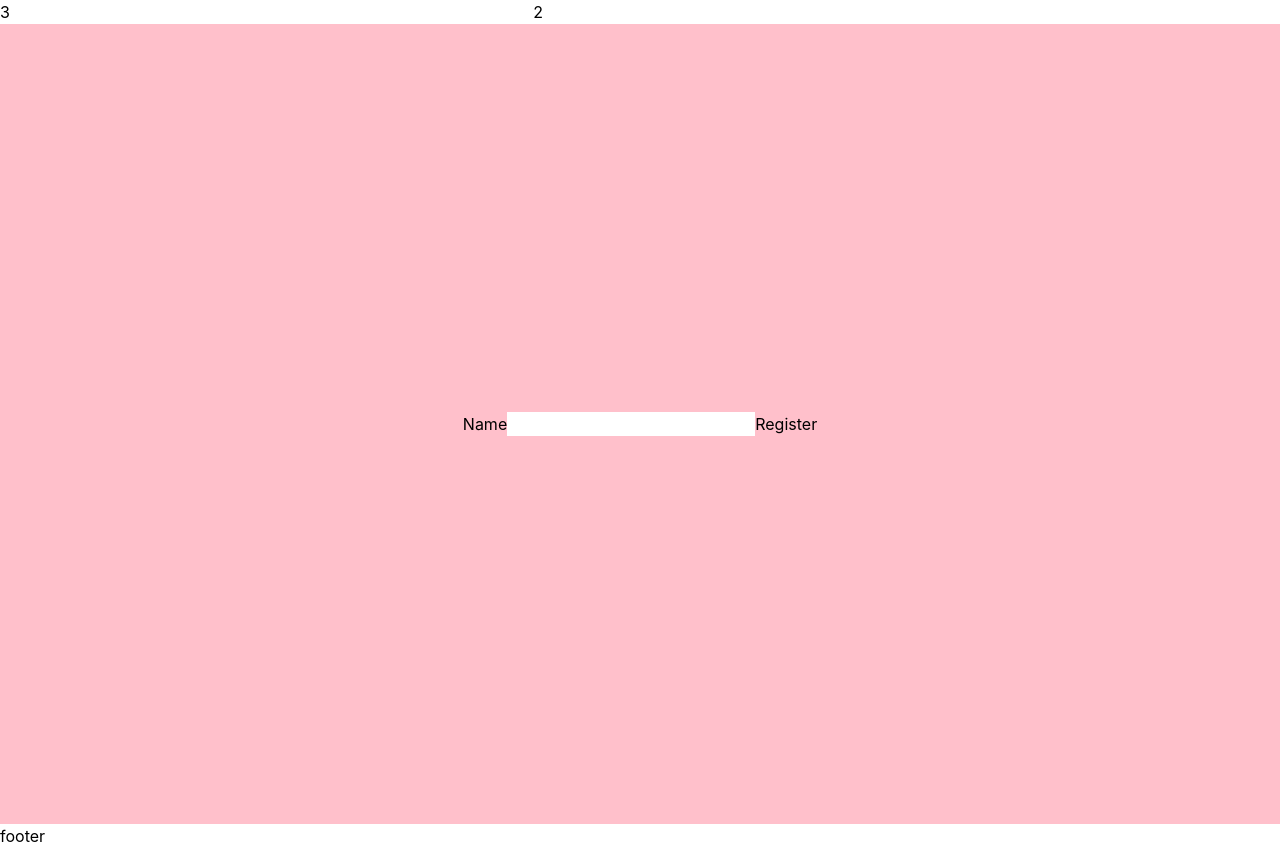
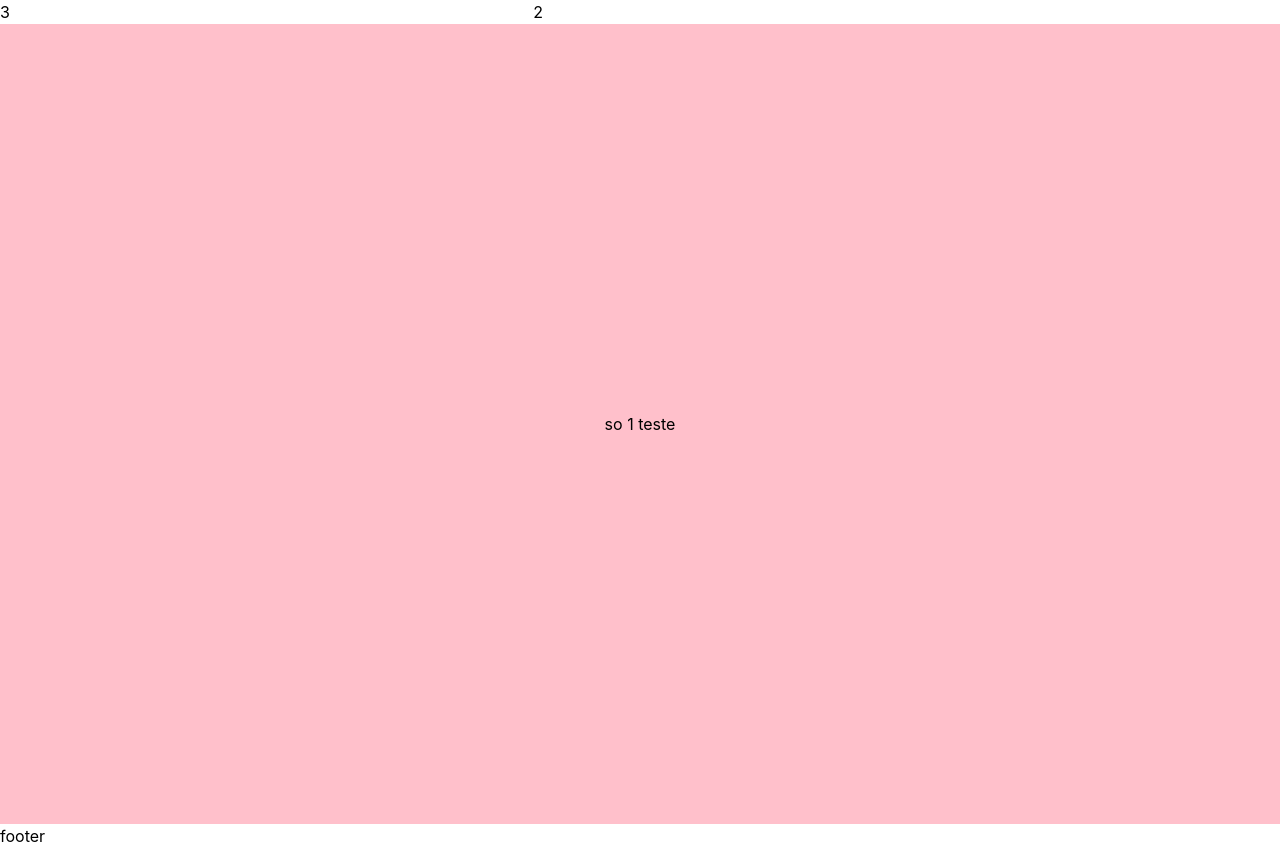
Before and after one commit to fernandorrn3/portifolio-nextjs, a Next.js app: page /cadastrar in a window 1280 px wide. Built offline with nearby package versions, Linux system fonts and the light colour scheme.

Commit message:
so um teste

```diff
--- a/pages/cadastrar.js
+++ b/pages/cadastrar.js
@@ -7,11 +7,7 @@ export default function Cadastrar() {
         <div className="grid grid-cols-12 grid-rows-6 h-full ">
             <div className="flex justify-center items-center col-start-1 col-end-13 row-start-1 row-end-7 bg-[pink] ">
                 <div>
-                    <form action={`${process.env.DB_HOST + '/usuario'}`} method="POST">
-                        <label for="name">Name</label>
-                        <input id="name" type="text" name="name" required />
-                        <button type="submit">Register</button>
-                    </form>
+                  <h1>so 1 teste</h1>
                 </div>
             </div>
 
```
